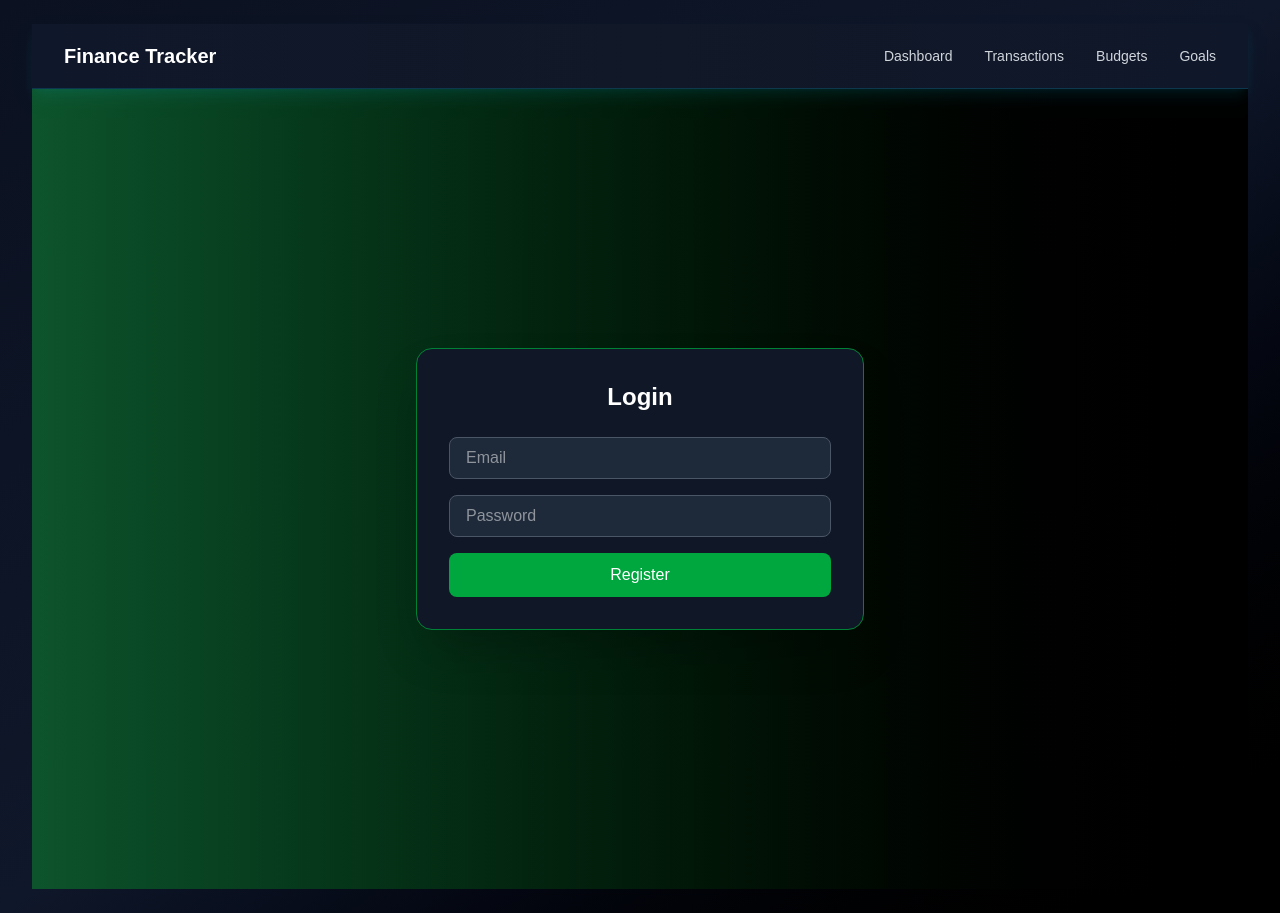
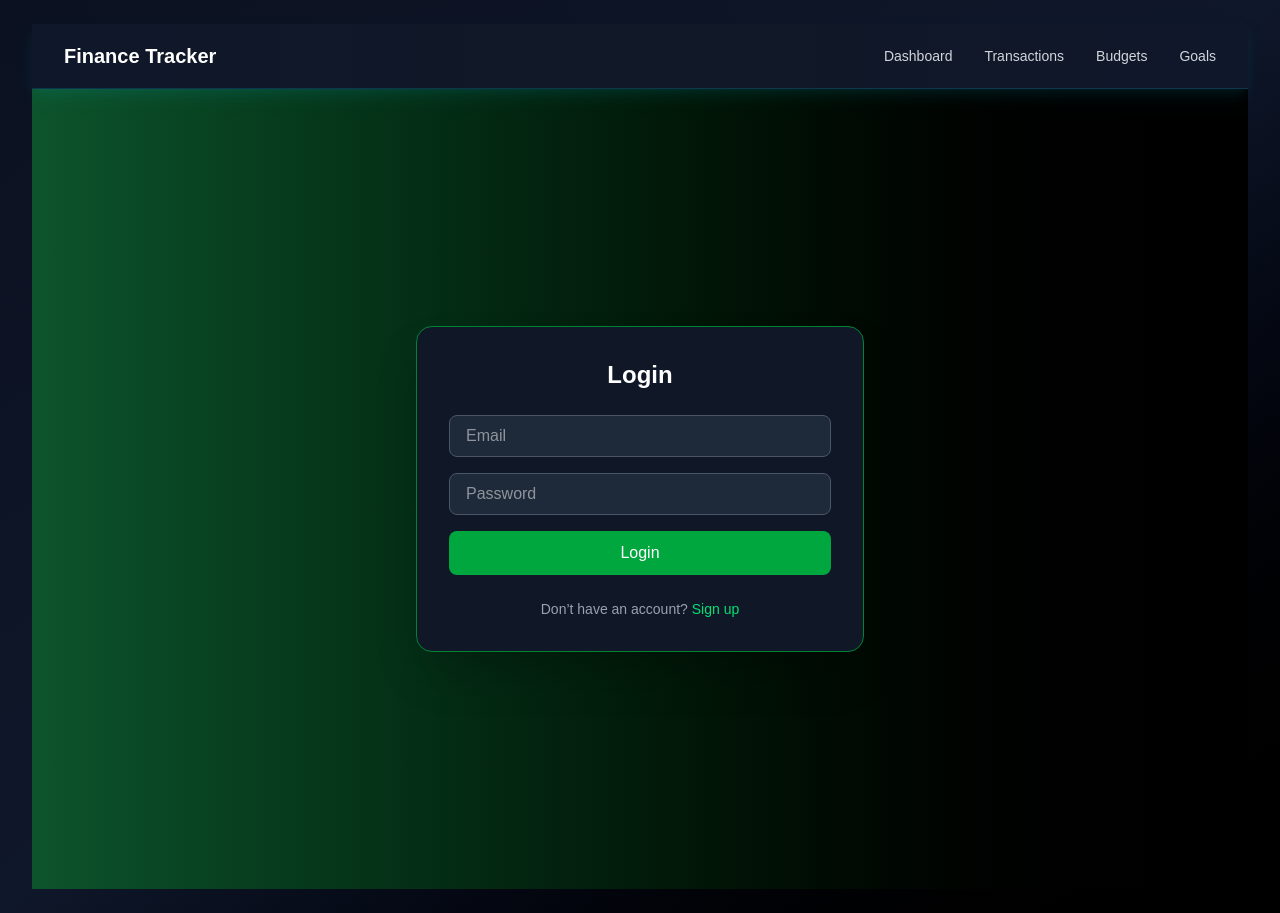
Before and after one commit to AARUSHI7-BYTE/finance-frontend, a React (Vite) app: page /login in a window 1280 px wide. Built offline with nearby package versions, Linux system fonts and the light colour scheme; no server answers.

Commit message:
buttons added

```diff
--- a/src/pages/Login.jsx
+++ b/src/pages/Login.jsx
@@ -2,6 +2,7 @@ import { useState, useContext } from "react";
 import axios from "../api/axios";
 import { AuthContext } from "../context/AuthContext";
 import { useNavigate } from "react-router-dom";
+import { Link } from "react-router-dom";
 
 export default function Login() {
   const [email, setEmail] = useState("");
@@ -43,6 +44,12 @@ return (
         Login
       </h2>
 
+      {error && (
+        <p className="text-red-500 text-sm mb-4 text-center">
+          {error}
+        </p>
+      )}
+
       <form onSubmit={handleLogin}>
         <input
           type="email"
@@ -64,9 +71,20 @@ return (
           type="submit"
           className="w-full bg-green-600 hover:bg-green-700 text-white py-2 sm:py-2.5 rounded-lg transition duration-300 font-medium text-sm sm:text-base"
         >
-          Register
+          Login
         </button>
       </form>
+
+      {/* Sign Up Redirect */}
+      <p className="mt-6 text-sm text-center text-gray-400">
+        Don’t have an account?{" "}
+        <Link
+          to="/"
+          className="text-green-400 hover:text-green-300 font-medium transition"
+        >
+          Sign up
+        </Link>
+      </p>
 
     </div>
   </div>
--- a/src/pages/Register.jsx
+++ b/src/pages/Register.jsx
@@ -1,6 +1,7 @@
 import { useState } from "react";
 import { useNavigate } from "react-router-dom";
 import api, { createDefaultCategories } from "../api/axios";
+import { Link } from "react-router-dom";
 
 export default function Register() {
   const [email, setEmail] = useState("");
@@ -67,6 +68,17 @@ return (
           </button>
         </form>
 
+        {/* Login Redirect Section */}
+        <p className="mt-6 text-sm text-center text-gray-400">
+          Already have an account?{" "}
+          <Link
+            to="/login"
+            className="text-green-400 hover:text-green-300 font-medium transition"
+          >
+            Login
+          </Link>
+        </p>
+
       </div>
     </div>
   );
```
Lines whose indentation alone changed are shown as unchanged.
